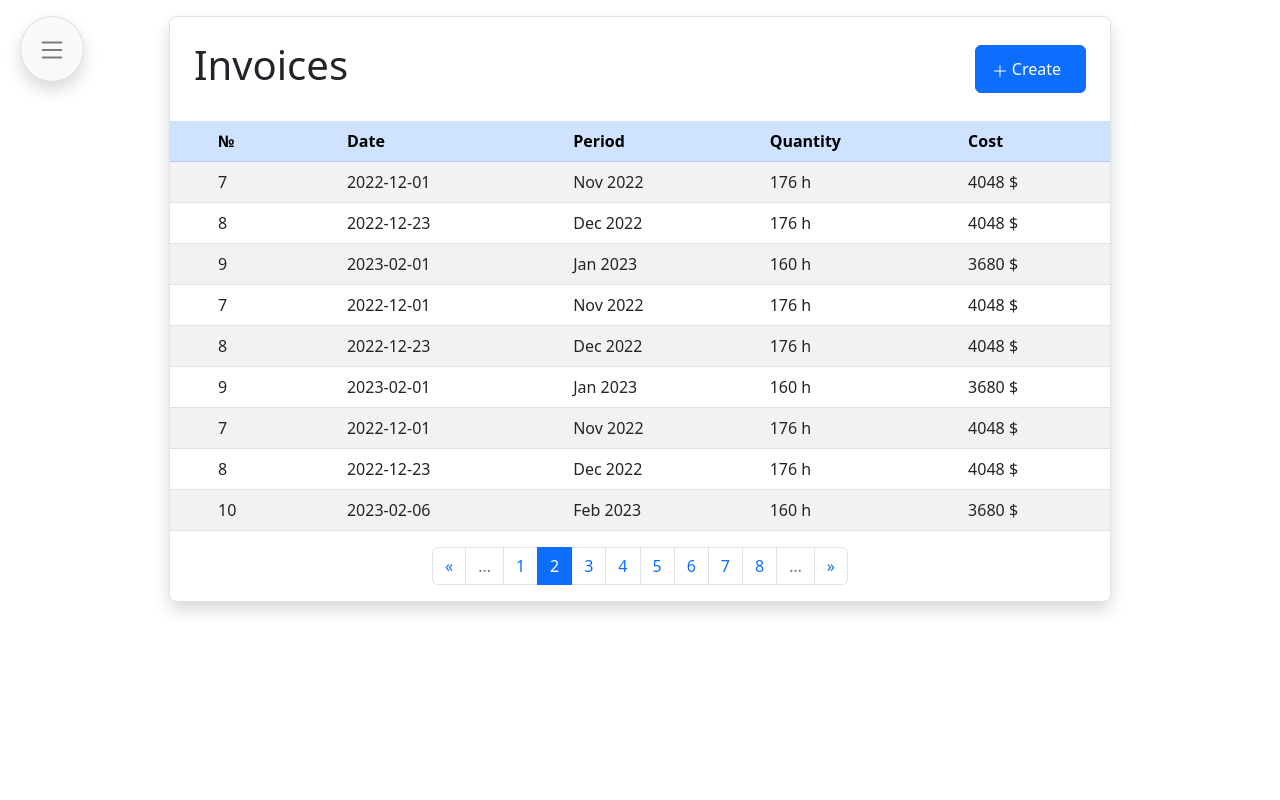
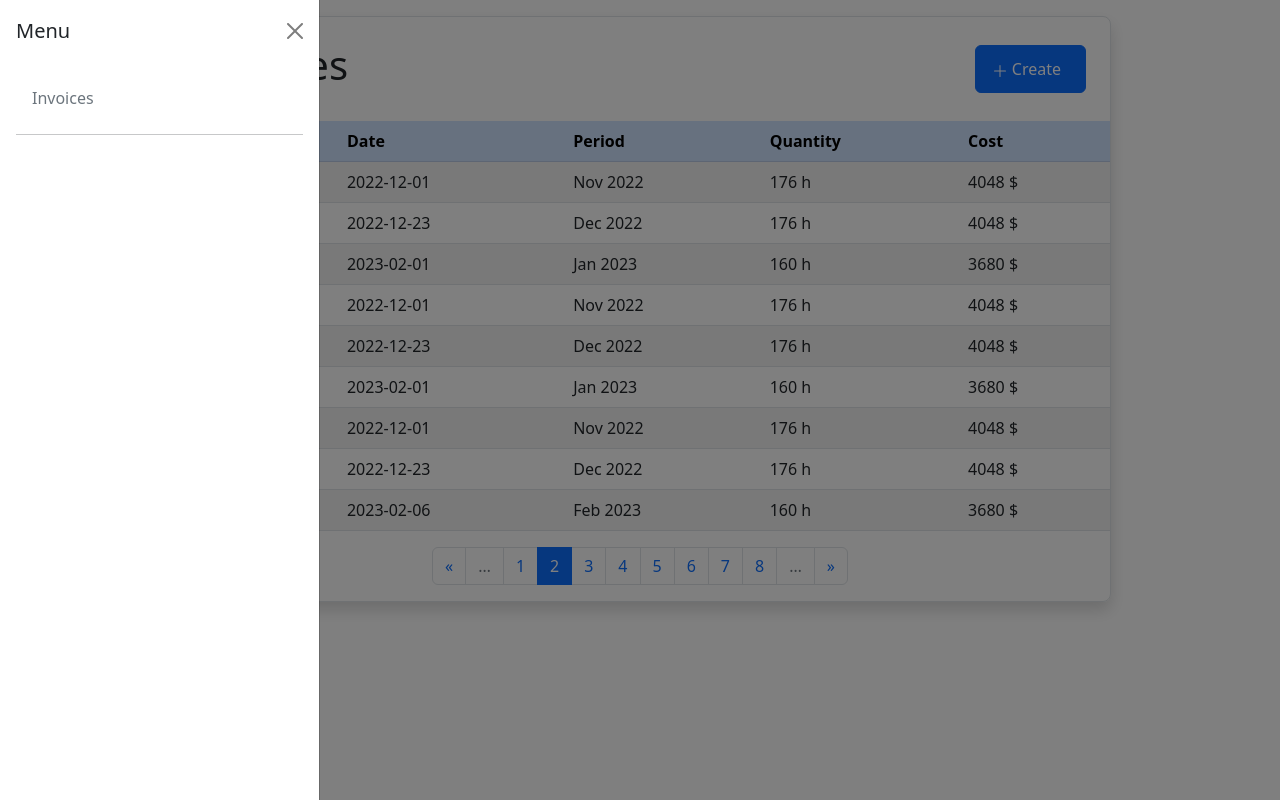
Before and after one commit to Ekaterina41/invoices, a React (Create React App) app: page / in a window 1280 px wide. Both pictures are taken after a click on the button 52 px from the left and 48 px from the top of the page. Built offline with nearby package versions, Linux system fonts and the light colour scheme.

Commit message:
Add menu and modal

```diff
--- a/src/App.js
+++ b/src/App.js
@@ -1,16 +1,17 @@
+import React, { useState } from 'react';
 import InvoiceList from './components/InvoiceList';
-import { Container, Pagination, Button } from "react-bootstrap";
-import { PlusLg, List, CardList } from "react-bootstrap-icons";
+import { Container, Pagination, Button, Offcanvas, Nav, Modal, Form, Row, Col } from "react-bootstrap";
+import { PlusLg, List } from "react-bootstrap-icons";
 import 'bootstrap/dist/css/bootstrap.css';
 
 function App() {
   const invoices  = [
-    { id: 7, number: 7, date: '2022-12-01', period: 'Nov 2022', quantity: 176, cost: 4048.00 },
-    { id: 8, number: 8, date: '2022-12-23', period: 'Dec 2022', quantity: 176, cost: 4048.00 },
-    { id: 9, number: 9, date: '2023-02-01', period: 'Jan 2023', quantity: 160, cost: 3680.00 },
-    { id: 7, number: 7, date: '2022-12-01', period: 'Nov 2022', quantity: 176, cost: 4048.00 },
-    { id: 8, number: 8, date: '2022-12-23', period: 'Dec 2022', quantity: 176, cost: 4048.00 },
-    { id: 9, number: 9, date: '2023-02-01', period: 'Jan 2023', quantity: 160, cost: 3680.00 },
+    { id: 1, number: 1, date: '2022-12-01', period: 'Nov 2022', quantity: 176, cost: 4048.00 },
+    { id: 2, number: 2, date: '2022-12-23', period: 'Dec 2022', quantity: 176, cost: 4048.00 },
+    { id: 3, number: 3, date: '2023-02-01', period: 'Jan 2023', quantity: 160, cost: 3680.00 },
+    { id: 4, number: 4, date: '2022-12-01', period: 'Nov 2022', quantity: 176, cost: 4048.00 },
+    { id: 5, number: 5, date: '2022-12-23', period: 'Dec 2022', quantity: 176, cost: 4048.00 },
+    { id: 6, number: 6, date: '2023-02-01', period: 'Jan 2023', quantity: 160, cost: 3680.00 },
     { id: 7, number: 7, date: '2022-12-01', period: 'Nov 2022', quantity: 176, cost: 4048.00 },
     { id: 8, number: 8, date: '2022-12-23', period: 'Dec 2022', quantity: 176, cost: 4048.00 },
     { id: 10, number: 10, date: '2023-02-06', period: 'Feb 2023', quantity: 160, cost: 3680.00 }
@@ -28,20 +29,63 @@ function App() {
     );
   }
 
+  // Menu utils
+  const [showMenu, setShowMenu] = useState(false);
+
+  const handleCloseMenu = () => setShowMenu(false);
+  const handleShowMenu = () => setShowMenu(true);
+
+  // Modal utils
+  const [showModal, setShowModal] = useState(false);
+
+  const handleCloseModal = () => setShowModal(false);
+  const handleShowModal = () => setShowModal(true);
+
+  // Form utils
+  const currentDate = new Date();
+  const defaultInvoiceDate = currentDate.toISOString().split('T')[0];
+
+  const prevMonthDate = new Date(currentDate);
+  prevMonthDate.setMonth(currentDate.getMonth()-1);
+  const defaultInvoicePeriod = prevMonthDate.toISOString().substring(0, 7);
+
+  const [invoiceNumber, setInvoiceNumber] = useState(1);
+
+  const handleNumInput = (e) => {
+      setInvoiceNumber((oldVal) => e.target.value.length <= 5 ? e.target.value : oldVal)
+  }
+
   return (
     <Container fluid>
 
-      {/* Left menu */}
-      <Button variant="light" size="lg" className='p-3 mx-2 border border-1
-        rounded-circle shadow position-fixed'>
+      {/* Left menu sidebar */}
+      <Button variant="light" size="lg" onClick={handleShowMenu}
+        className='p-3 mx-2 border border-1 rounded-circle shadow position-fixed'>
         <List size='30' className='text-black-50'/>
       </Button>
+
+      <Offcanvas show={showMenu} onHide={handleCloseMenu} className='w-25'>
+        <Offcanvas.Header closeButton>
+          <Offcanvas.Title>Menu</Offcanvas.Title>
+        </Offcanvas.Header>
+        <Offcanvas.Body>
+          <Nav className='flex-column'>
+            <Nav.Item>
+              <Nav.Link disabled>Invoices</Nav.Link>
+            </Nav.Item>
+            <Nav.Item>
+              <hr/>
+            </Nav.Item>
+          </Nav>
+          {/* <li class="border-top my-3"></li> */}
+        </Offcanvas.Body>
+      </Offcanvas>
 
       {/* Main Content */}
       <div className='w-75 mx-auto mt-3 border border-1 rounded-3 shadow'>
         <header className='p-4 d-flex justify-content-between'>
           <h1>Invoices</h1>
-          <Button variant="primary" className='mt-1 mb-1 ps-3 pe-4'>
+          <Button variant="primary" onClick={handleShowModal} className='mt-1 mb-1 ps-3 pe-4'>
             <PlusLg /> Create
           </Button>
         </header>
@@ -57,6 +101,45 @@ function App() {
         </Pagination>
       </div>
 
+      {/* Modal */}
+      <Modal show={showModal} onHide={handleCloseModal} backdrop='static' keyboard={false}
+        size='lg'>
+        <Modal.Header closeButton>
+          <Modal.Title>Invoice #</Modal.Title>
+        </Modal.Header>
+        <Modal.Body>
+          <Form>
+            <Row className="mb-3">
+              <Form.Group as={Col} controlId="formInvoiceNumber">
+                <Form.Label>Invoice number</Form.Label>
+                <Form.Control type="number" value={invoiceNumber} onChange={handleNumInput}/>
+              </Form.Group>
+              <Form.Group as={Col} controlId="formInvoiceDate">
+                <Form.Label>Document date</Form.Label>
+                <Form.Control type="date" defaultValue={defaultInvoiceDate}/>
+              </Form.Group>
+            </Row>
+
+            <Form.Group controlId="formInvoicePeriod" className="mb-3" >
+              <Form.Label>Period</Form.Label>
+              <Form.Control type="month" defaultValue={defaultInvoicePeriod}/>
+            </Form.Group>
+            <Form.Group controlId="formInvoiceQuantity" className="mb-3" >
+              <Form.Label>Quantity, hours</Form.Label>
+              <Form.Control type="number"/>
+            </Form.Group>
+            <Form.Group controlId="formInvoiceCost" className="mb-3" >
+              <Form.Label>Cost, $</Form.Label>
+              <Form.Control type="number"/>
+            </Form.Group>
+          </Form>
+        </Modal.Body>
+        <Modal.Footer>
+          <Button variant="primary" onClick={handleCloseModal}>
+            Save
+          </Button>
+        </Modal.Footer>
+      </Modal>
 
     </Container>
   );
--- a/src/components/InvoiceListItem.js
+++ b/src/components/InvoiceListItem.js
@@ -1,6 +1,9 @@
+import React, { useState } from 'react';
+import 'bootstrap/dist/css/bootstrap.css';
+
 function InvoiceListItem(props) {
     return (
-            <tr className="cursor-pointer">
+            <tr className='cursor-pointer'>
                 <td className='ps-5'>{props.invoice.number}</td>
                 <td>{props.invoice.date}</td>
                 <td>{props.invoice.period}</td>
--- a/src/index.css
+++ b/src/index.css
@@ -14,3 +14,7 @@ body {
 .ps-6 {
   padding-left: 6rem;
 }
+
+.cursor-pointer {
+  cursor: pointer;
+}
```
